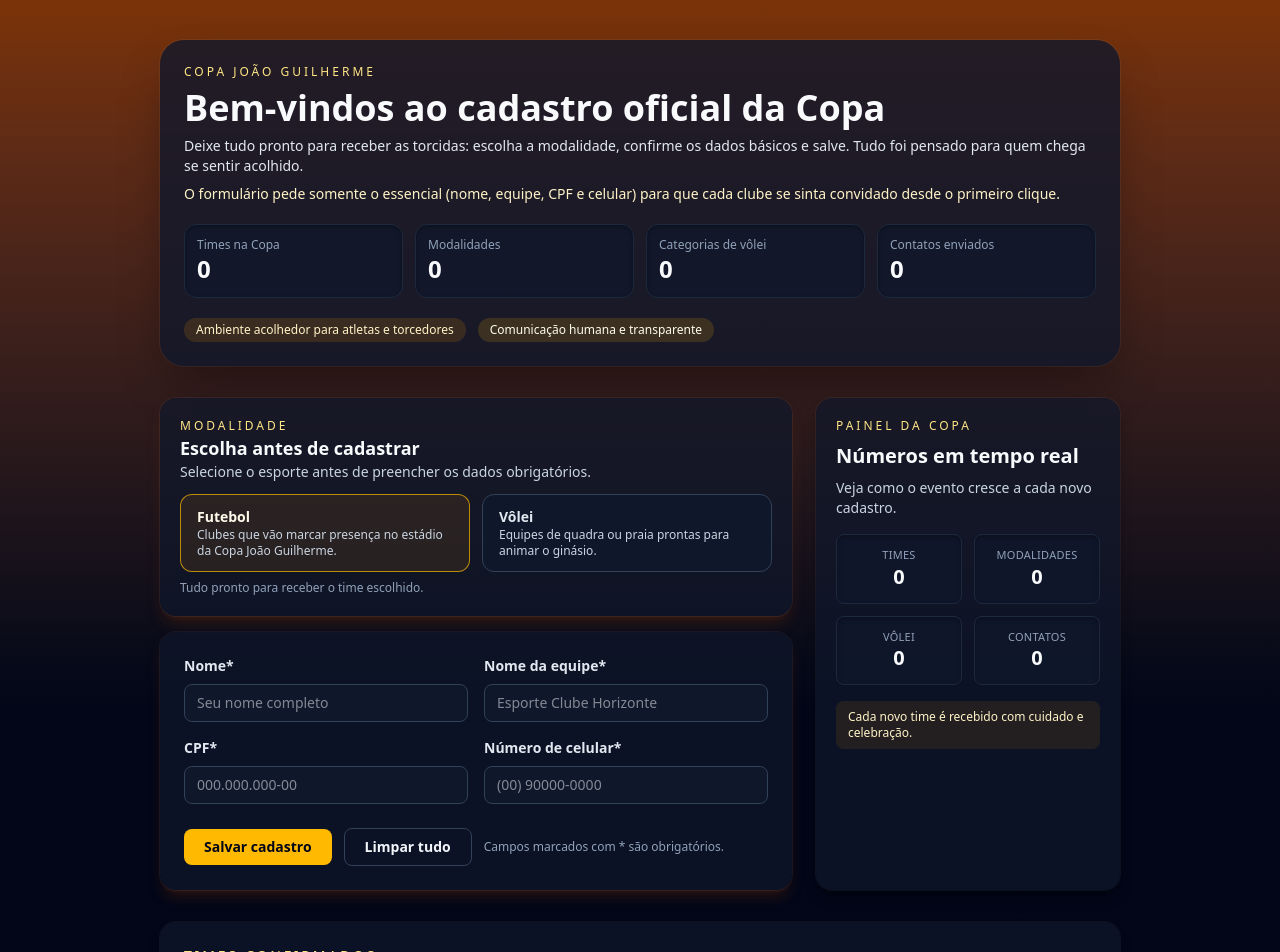
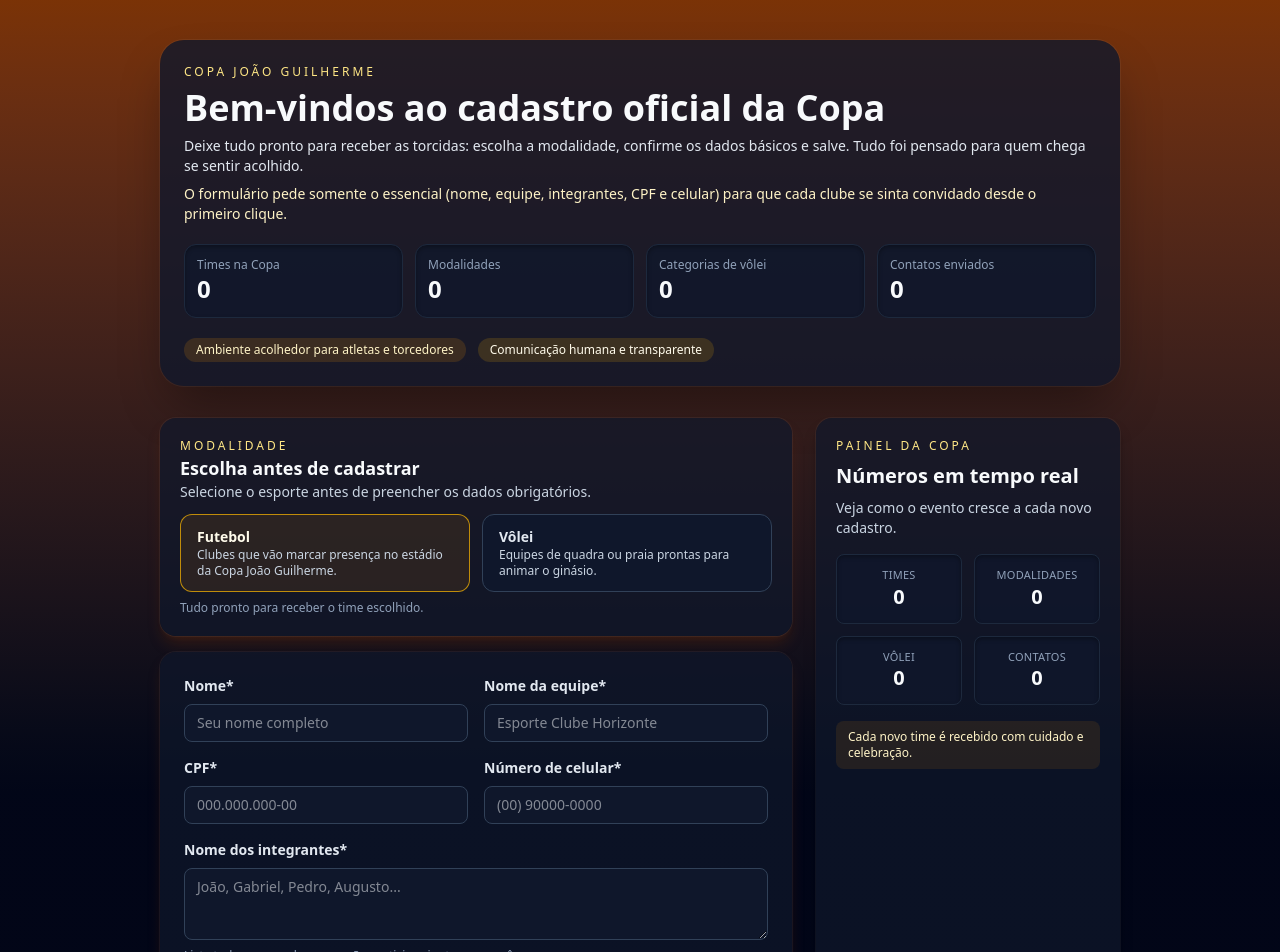
Before and after one commit to Guizaoo/Cadastro-Times, a React (Vite) app: page / in a window 1280 px wide. Shown: the top 952 px of the page. Built offline with nearby package versions, Linux system fonts and the light colour scheme.

Commit message:
add de nomes

```diff
--- a/src/App.jsx
+++ b/src/App.jsx
@@ -19,7 +19,8 @@ const initialForm = {
   nomeEquipe: '',
   cpf: '',
   celular: '',
-  categoriaVolei: 'Masculino',
+  integrantes: '',
+  categoriaVolei: '',
 }
 
 const requiredFields = {
@@ -27,6 +28,7 @@ const requiredFields = {
   nomeEquipe: 'Nome da equipe',
   cpf: 'CPF',
   celular: 'Número de celular',
+  integrantes: 'Nome dos integrantes',
 }
 
 const formatCreatedAt = (dateString) =>
@@ -36,6 +38,8 @@ const formatCreatedAt = (dateString) =>
     hour: '2-digit',
     minute: '2-digit',
   })
+
+const normalizeText = (value) => value.trim()
 
 function App() {
   const [formData, setFormData] = useState(initialForm)
@@ -94,6 +98,12 @@ function App() {
 
     const novoTime = {
       ...formData,
+      nome: normalizeText(formData.nome),
+      nomeEquipe: normalizeText(formData.nomeEquipe),
+      cpf: normalizeText(formData.cpf),
+      celular: normalizeText(formData.celular),
+      integrantes: normalizeText(formData.integrantes),
+      categoriaVolei: normalizeText(formData.categoriaVolei),
       id: crypto.randomUUID(),
       criadoEm: new Date().toISOString(),
     }
@@ -133,8 +143,8 @@ function App() {
               pensado para quem chega se sentir acolhido.
             </p>
             <p className="text-sm text-amber-100">
-              O formulário pede somente o essencial (nome, equipe, CPF e celular) para que cada clube se sinta convidado desde o
-              primeiro clique.
+              O formulário pede somente o essencial (nome, equipe, integrantes, CPF e celular) para que cada clube se sinta
+              convidado desde o primeiro clique.
             </p>
           </div>
           <div className="grid grid-cols-2 gap-3 sm:grid-cols-4">
@@ -172,7 +182,13 @@ function App() {
                     <button
                       key={key}
                       type="button"
-                      onClick={() => setFormData((current) => ({ ...current, modalidade: key }))}
+                      onClick={() =>
+                        setFormData((current) => ({
+                          ...current,
+                          modalidade: key,
+                          categoriaVolei: key === 'volei' ? current.categoriaVolei : '',
+                        }))
+                      }
                       className={`rounded-xl border px-4 py-3 text-left transition focus:outline-none focus:ring-2 focus:ring-amber-400/70 ${
                         isActive
                           ? 'border-amber-400/70 bg-amber-500/10 text-amber-50 shadow-amber-500/20'
@@ -228,6 +244,21 @@ function App() {
                 />
               </div>
 
+              <div className="flex flex-col gap-2">
+                <label className="text-sm font-semibold text-slate-200" htmlFor="integrantes">
+                  Nome dos integrantes*
+                </label>
+                <textarea
+                  id="integrantes"
+                  name="integrantes"
+                  value={formData.integrantes}
+                  onChange={handleChange}
+                  className="min-h-[72px] w-full rounded-lg border border-slate-700 bg-slate-900 px-3 py-2 text-sm outline-none transition focus:border-amber-400 focus:ring-2 focus:ring-amber-500/40"
+                  placeholder="João, Gabriel, Pedro, Augusto..."
+                />
+                <p className="text-xs text-slate-400">Liste todos os membros que vão participar junto com você.</p>
+              </div>
+
               {formData.modalidade === 'volei' && (
                 <div className="flex flex-col gap-2">
                   <label className="text-sm font-semibold text-slate-200" htmlFor="categoriaVolei">
@@ -240,6 +271,9 @@ function App() {
                     onChange={handleChange}
                     className="w-full rounded-lg border border-slate-700 bg-slate-900 px-3 py-2 text-sm outline-none transition focus:border-amber-400 focus:ring-2 focus:ring-amber-500/40"
                   >
+                    <option value="" disabled>
+                      Selecione a categoria
+                    </option>
                     {sportOptions.volei.categorias.map((categoria) => (
                       <option key={categoria} value={categoria}>
                         {categoria}
@@ -328,6 +362,7 @@ function App() {
                       </div>
                       <h3 className="text-lg font-semibold leading-tight text-slate-50">{time.nomeEquipe}</h3>
                       <p className="text-sm text-slate-300">Responsável: {time.nome}</p>
+                      <p className="text-sm text-slate-200">Integrantes: {time.integrantes}</p>
                     </div>
                     <span className="rounded-full bg-emerald-500/15 px-3 py-1 text-xs font-semibold text-emerald-200">CPF {time.cpf}</span>
                   </div>
@@ -423,6 +458,7 @@ function AdminPanel({ carregando, erroServidor, times, onDelete }) {
               <tr>
                 <th className="px-4 py-3 text-left">Equipe</th>
                 <th className="px-4 py-3 text-left">Modalidade</th>
+                <th className="px-4 py-3 text-left">Integrantes</th>
                 <th className="px-4 py-3 text-left">Contato</th>
                 <th className="px-4 py-3 text-left">Criado em</th>
                 <th className="px-4 py-3 text-left">Ações</th>
@@ -439,6 +475,7 @@ function AdminPanel({ carregando, erroServidor, times, onDelete }) {
                     {time.modalidade}
                     {time.modalidade === 'volei' && ` • ${time.categoriaVolei}`}
                   </td>
+                  <td className="px-4 py-3 text-xs text-slate-300">{time.integrantes}</td>
                   <td className="px-4 py-3 text-xs text-slate-300">{time.celular}</td>
                   <td className="px-4 py-3 text-xs text-slate-300">{formatCreatedAt(time.criadoEm)}</td>
                   <td className="px-4 py-3">
```
